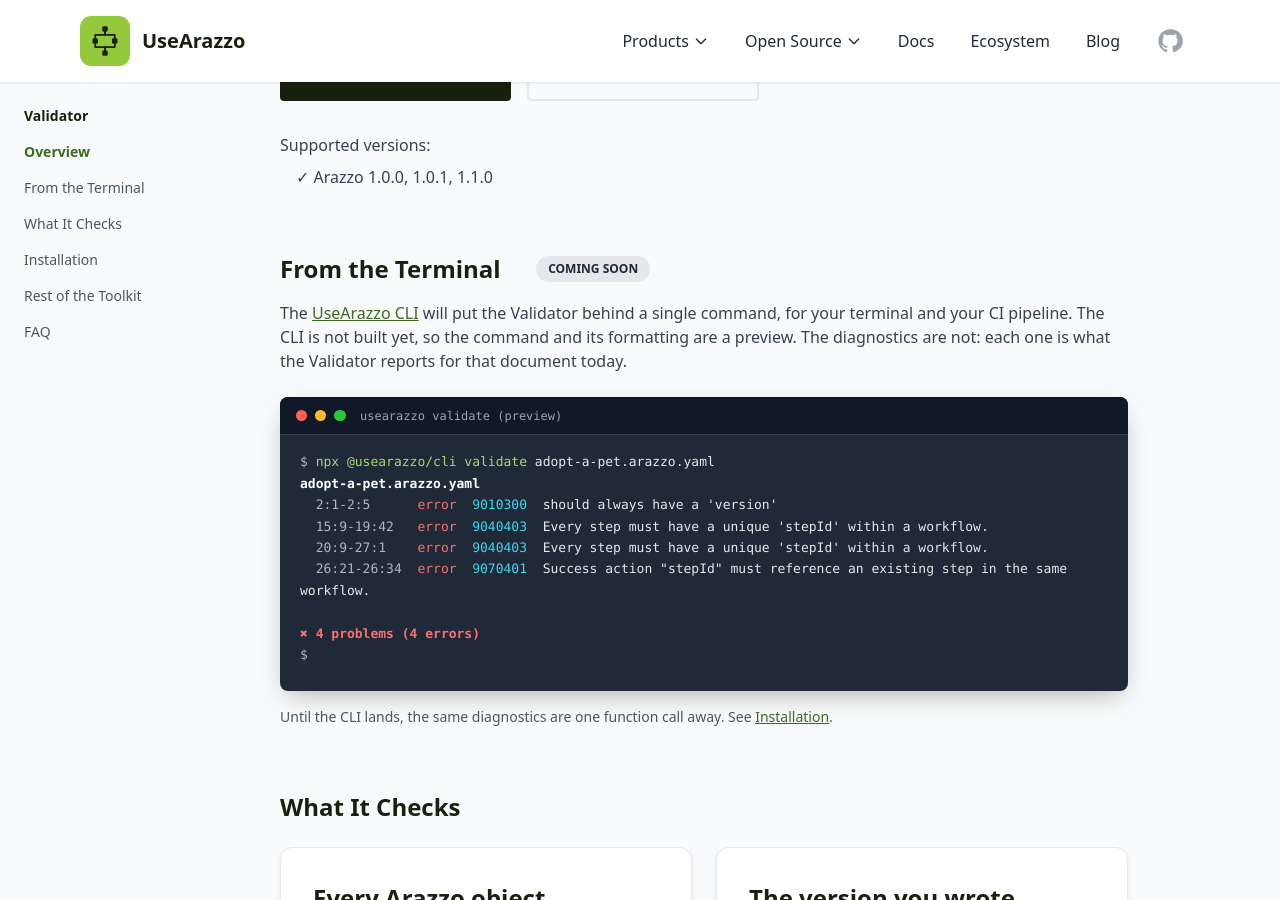
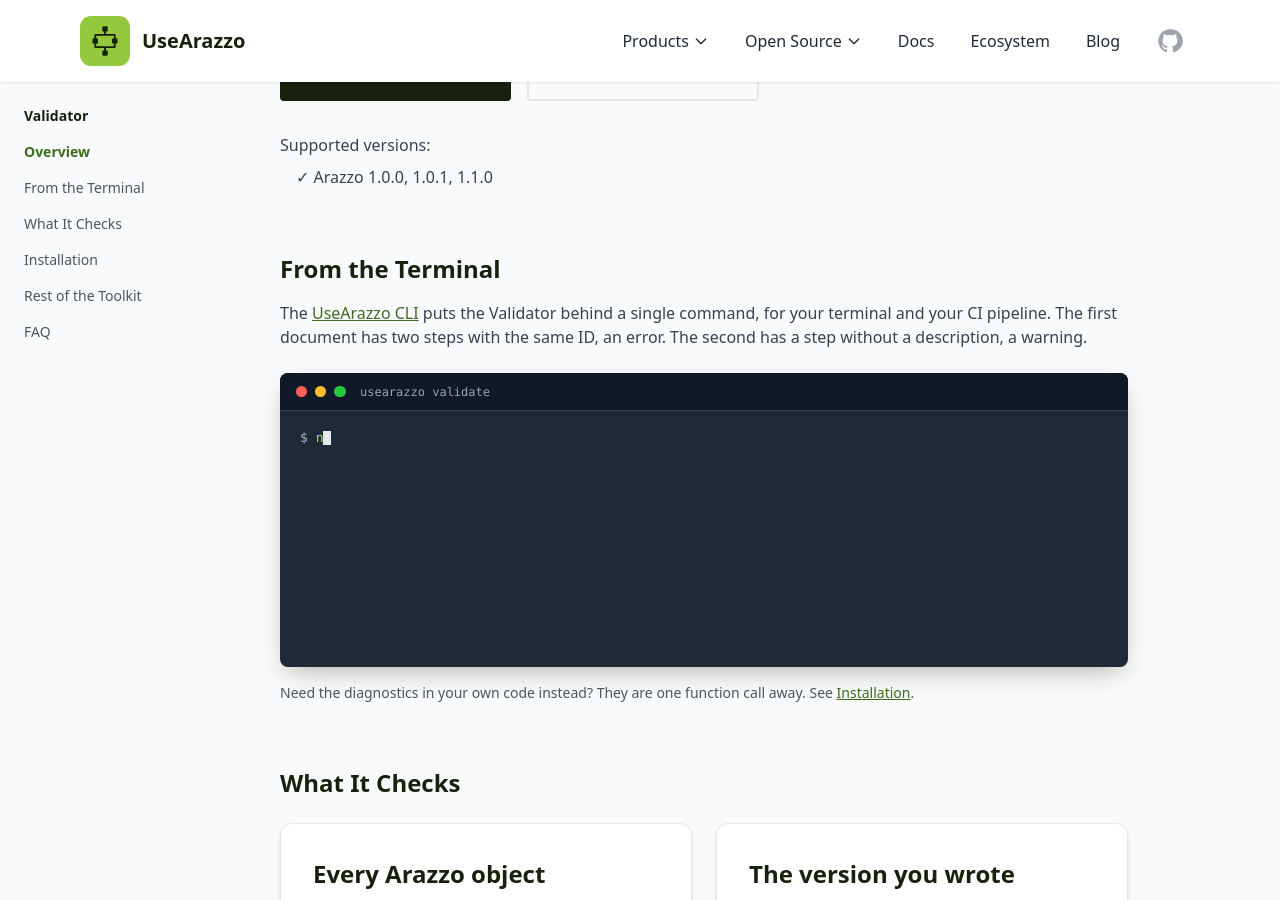
Before and after one commit to usearazzo/website, a Jekyll site: the page built from pages/validator.html, in a window 1280 px wide and 900 px high, scrolled down 299 px. Built offline with Jekyll 4.4.1, drawn with Linux system fonts in a browser that asks for light colours; nearby versions of some CDN libraries; some of the changed text lies outside the part shown.

```diff
--- a/pages/runner.html
+++ b/pages/runner.html
@@ -388,7 +388,7 @@ await executor.execute(locator, { server: 'https://staging.internal.test/api' })
         <div class="product-card">
           <h3 class="product-card-title">CLI</h3>
           <p class="product-card-description">
-            The planned <code class="bg-gray-100 px-1 rounded">run</code> command will be a thin wrapper around this library.
+            Already on npm with a <code class="bg-gray-100 px-1 rounded">validate</code> command. Its planned <code class="bg-gray-100 px-1 rounded">run-workflow</code> and <code class="bg-gray-100 px-1 rounded">run-operation</code> commands will be thin wrappers around this library.
           </p>
           <a href="{{ '/cli/' | relative_url }}" class="product-card-link">
             Explore CLI
--- a/pages/validator.html
+++ b/pages/validator.html
@@ -84,36 +84,31 @@ permalink: /validator/
 
     <!-- From the terminal -->
     <section id="terminal" class="mb-16">
-      <div class="flex items-center gap-3 mb-4">
-        <h2 class="text-2xl font-bold text-primary-dark">From the Terminal</h2>
-        <span class="badge badge-secondary">Coming soon</span>
-      </div>
-      <p class="text-gray-700 mb-6">The <a href="{{ '/cli/' | relative_url }}" class="text-primary-light underline hover:no-underline">UseArazzo CLI</a> will put the Validator behind a single command, for your terminal and your CI pipeline. The CLI is not built yet, so the command and its formatting are a preview. The diagnostics are not: each one is what the Validator reports for that document today.</p>
+      <h2 class="text-2xl font-bold text-primary-dark mb-4">From the Terminal</h2>
+      <p class="text-gray-700 mb-6">The <a href="{{ '/cli/' | relative_url }}" class="text-primary-light underline hover:no-underline">UseArazzo CLI</a> puts the Validator behind a single command, for your terminal and your CI pipeline. The first document has two steps with the same ID, an error. The second has a step without a description, a warning.</p>
 
       <div class="terminal mb-4">
         <div class="terminal-titlebar">
           <span class="terminal-dot terminal-dot-red"></span>
           <span class="terminal-dot terminal-dot-yellow"></span>
           <span class="terminal-dot terminal-dot-green"></span>
-          <span class="terminal-title">usearazzo validate (preview)</span>
+          <span class="terminal-title">usearazzo validate</span>
         </div>
 <!-- Two runs. JS types each command and reveals its output in a loop; without JS (or with
-     reduced motion) the runs render stacked. Diagnostics are verbatim validateURI output for
-     the two sample documents, with ranges shown 1-based. -->
-<pre class="terminal-body terminal-panel" role="region" tabindex="0" aria-label="Preview of the planned validate command on two Arazzo documents" data-terminal-typewriter><span class="terminal-run"><span class="terminal-prompt"><span class="t-dollar">$</span> npx @usearazzo/cli validate <span class="t-arg">adopt-a-pet.arazzo.yaml</span></span>
+     reduced motion) the runs render stacked. Output is verbatim from @usearazzo/cli for the two
+     sample documents (the first is the validator release post's adopt-a-pet.arazzo.yaml). -->
+<pre class="terminal-body terminal-panel" role="region" tabindex="0" aria-label="The validate command on two Arazzo documents" data-terminal-typewriter><span class="terminal-run"><span class="terminal-prompt"><span class="t-dollar">$</span> npx @usearazzo/cli validate <span class="t-arg">adopt-a-pet.arazzo.yaml</span></span>
 <span class="t-file">adopt-a-pet.arazzo.yaml</span>
-  <span class="t-loc">2:1-2:5    </span>  <span class="t-error">error</span>  <span class="t-code">9010300</span>  <span class="t-msg">should always have a 'version'</span>
-  <span class="t-loc">15:9-19:42 </span>  <span class="t-error">error</span>  <span class="t-code">9040403</span>  <span class="t-msg">Every step must have a unique 'stepId' within a workflow.</span>
-  <span class="t-loc">20:9-27:1  </span>  <span class="t-error">error</span>  <span class="t-code">9040403</span>  <span class="t-msg">Every step must have a unique 'stepId' within a workflow.</span>
-  <span class="t-loc">26:21-26:34</span>  <span class="t-error">error</span>  <span class="t-code">9070401</span>  <span class="t-msg">Success action "stepId" must reference an existing step in the same workflow.</span>
+  <span class="t-loc">16:9-18:38</span>  <span class="t-error">error</span>  <span class="t-code">9040403</span>  <span class="t-msg">Every step must have a unique 'stepId' within a workflow.</span>
+  <span class="t-loc">19:9-22:1 </span>  <span class="t-error">error</span>  <span class="t-code">9040403</span>  <span class="t-msg">Every step must have a unique 'stepId' within a workflow.</span>
 
-<span class="t-fail">&#10006; 4 problems (4 errors)</span></span><span class="terminal-run"><span class="terminal-prompt"><span class="t-dollar">$</span> npx @usearazzo/cli validate <span class="t-arg">onboarding.arazzo.yaml</span></span>
+<span class="t-fail">&#10006; 2 problems (2 errors)</span></span><span class="terminal-run"><span class="terminal-prompt"><span class="t-dollar">$</span> npx @usearazzo/cli validate <span class="t-arg">onboarding.arazzo.yaml</span></span>
 <span class="t-file">onboarding.arazzo.yaml</span>
-  <span class="t-loc">16:9-17:32</span>  <span class="t-warn">warning</span>  <span class="t-code">9050201</span>  <span class="t-msg">Step 'description' should be present and non-empty string.</span>
+  <span class="t-loc">16:9-18:1</span>  <span class="t-warn">warning</span>  <span class="t-code">9050201</span>  <span class="t-msg">Step 'description' should be present and non-empty string.</span>
 
 <span class="t-warnsum">&#9888; 1 problem (1 warning)</span></span></pre>
       </div>
-      <p class="text-gray-600 text-sm">Until the CLI lands, the same diagnostics are one function call away. See <a href="#installation" class="text-primary-light underline hover:no-underline">Installation</a>.</p>
+      <p class="text-gray-600 text-sm">Need the diagnostics in your own code instead? They are one function call away. See <a href="#installation" class="text-primary-light underline hover:no-underline">Installation</a>.</p>
     </section>
 
     <!-- What it checks -->
@@ -172,7 +167,7 @@ const isValid = errors.length === 0;</code></pre>
         <div class="product-card">
           <h3 class="product-card-title">CLI</h3>
           <p class="product-card-description">
-            Will put this library behind a command, so validation runs from a terminal instead of your own code.
+            Puts this library behind a command, so validation runs from a terminal or a CI pipeline instead of your own code.
           </p>
           <a href="{{ '/cli/' | relative_url }}" class="product-card-link">
             Explore CLI
@@ -203,11 +198,11 @@ const isValid = errors.length === 0;</code></pre>
         <div class="py-4">
           <dt>
             <button type="button" class="faq-toggle group flex w-full items-center justify-between gap-4 text-left font-semibold text-primary-dark" aria-expanded="false" aria-controls="faq-answer-2">
-              <span>Is there a command-line tool?</span>
+              <span>Can I run the Validator from the command line?</span>
               <span class="text-primary-light text-xl leading-none transition-transform group-aria-expanded:rotate-45" aria-hidden="true">+</span>
             </button>
           </dt>
-          <dd id="faq-answer-2" class="faq-answer mt-3"><p class="text-gray-700">Not yet. The planned <a href="{{ '/cli/' | relative_url }}" class="text-primary-light underline hover:no-underline">UseArazzo CLI</a> will wrap the Validator in a <code class="bg-gray-100 px-1 rounded">validate</code> command. Until then, call the library from a script.</p></dd>
+          <dd id="faq-answer-2" class="faq-answer mt-3"><p class="text-gray-700">Yes. Run <code class="bg-gray-100 px-1 rounded">npx @usearazzo/cli validate adopt-a-pet.arazzo.yaml</code>. The <a href="{{ '/cli/' | relative_url }}" class="text-primary-light underline hover:no-underline">UseArazzo CLI</a> wraps the Validator, prints every problem with its location, and exits with <code class="bg-gray-100 px-1 rounded">1</code> when there is an error, so it works in CI too. The <a href="{{ '/docs/cli/' | relative_url }}" class="text-primary-light underline hover:no-underline">CLI reference</a> lists every option.</p></dd>
         </div>
         <div class="py-4">
           <dt>
@@ -262,10 +257,10 @@ const isValid = errors.length === 0;</code></pre>
         },
         {
           "@type": "Question",
-          "name": "Is there a command-line tool?",
+          "name": "Can I run the Validator from the command line?",
           "acceptedAnswer": {
             "@type": "Answer",
-            "text": "Not yet. The planned UseArazzo CLI will wrap the Validator in a validate command. Until then, call the library from a script."
+            "text": "Yes. Run npx @usearazzo/cli validate adopt-a-pet.arazzo.yaml. The UseArazzo CLI wraps the Validator, prints every problem with its location, and exits with 1 when there is an error, so it works in CI too. The CLI reference lists every option."
           }
         },
         {
```
Also changed, not shown: llms.txt (+12 -8 lines), pages/docs.html (+15 -2 lines), pages/homepage.html (+6 -6 lines).
